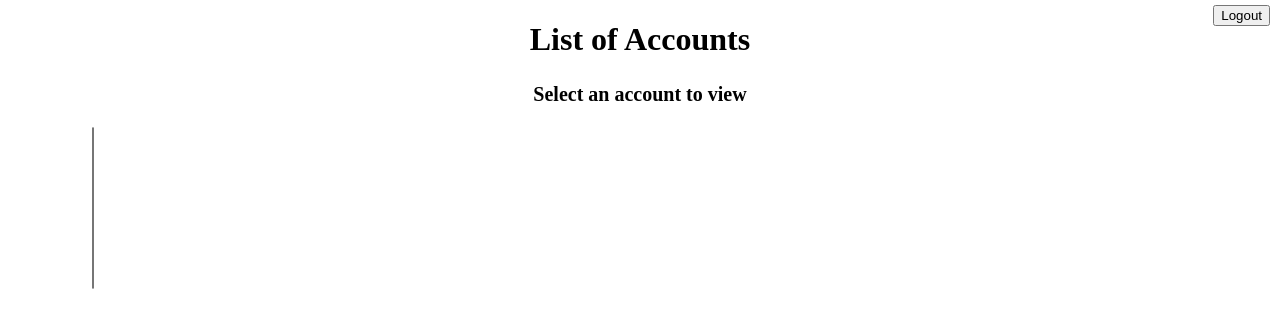
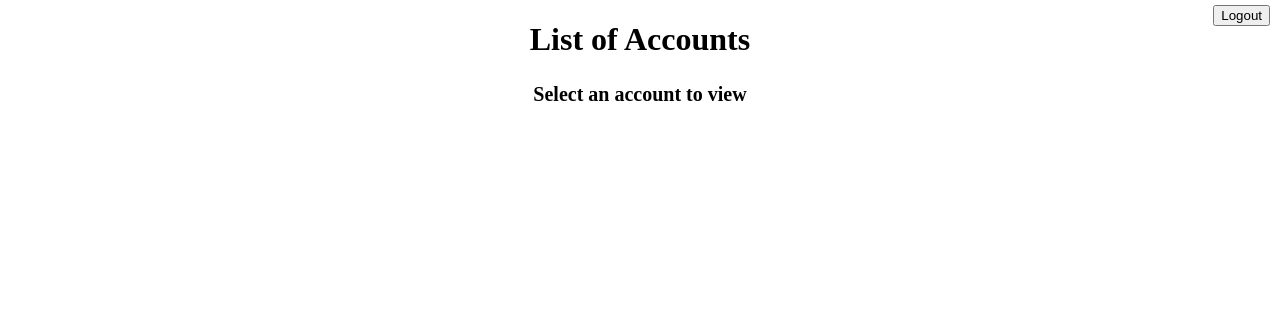
Before and after one commit to cat8923/CS361-Final-Project, a Django app: template templates/account_list.html in a window 1280 px wide. Shown: the top 328 px of the page. Run offline with Django 3.2, Linux system fonts and the light colour scheme; the template is opened without the code that fills it, so the values that code supplies are empty.

Commit message:
made edits

```diff
--- a/templates/account_list.html
+++ b/templates/account_list.html
@@ -9,17 +9,10 @@
 <body>
     <h1 style="text-align: center;">List of Accounts</h1>
     <h2 style="text-align: center;"><small>Select an account to view</small></h2>
-    <form align="center" action="" method="post">
+    <form action="" method="post">
         {% csrf_token %}
         <!-- insert selection list box here -->
-        <div class="select">
-            <select size="10" id="accounts" name="accounts" onclick="window.location.href='/account_list/';">
-                    {% for i in accounts  %}
-                     <option value="{{ i.id }}">{{ i.title }} &nbsp;&nbsp; {{ i.position }}</option>
-                    {% endfor %}
-            </select><br><br>
-             </select>
-        </div>
+
     </form>
     <form align="right" method="post">
         <label class="logoutLblPos">
```
